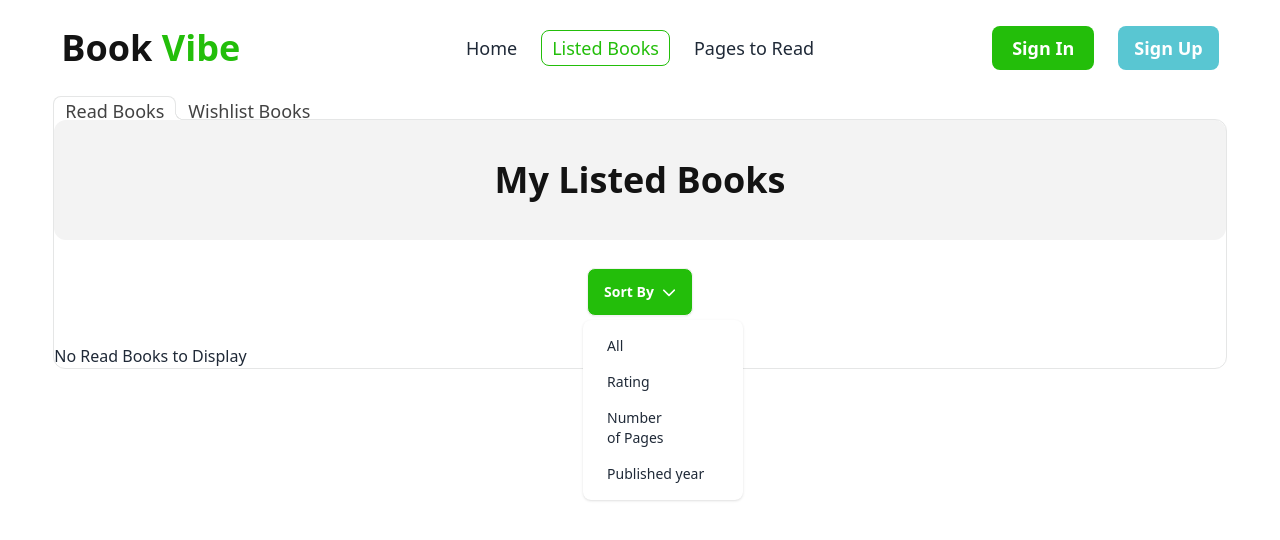
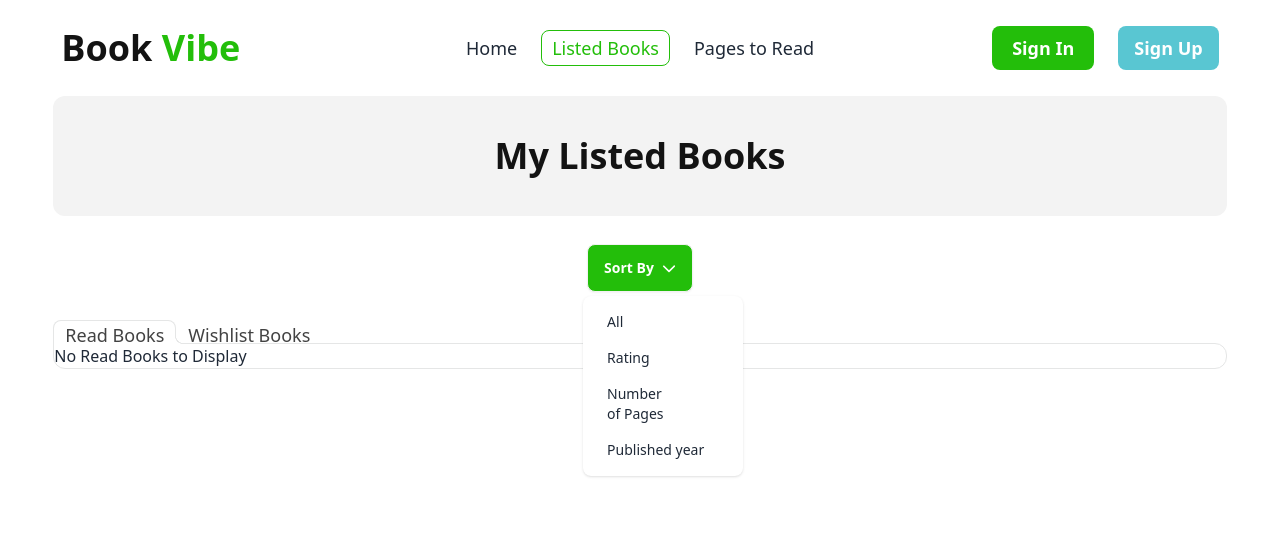
Before and after one commit to alamin-wd/rb8-a8-book-vibe, a React (Vite) app: page /listedBooks in a window 1280 px wide. Both pictures are taken after a click on the heading "Sort By". Shown: the top 540 px of the page. Built offline with nearby package versions, Linux system fonts and the light colour scheme.

Commit message:
Complete

```diff
--- a/src/components/ListedBooks/ListedBooks.jsx
+++ b/src/components/ListedBooks/ListedBooks.jsx
@@ -3,34 +3,15 @@ import { useEffect, useState } from "react";
 import { getStoredReadBooks, getStoredWishlistBooks } from "../../utility/localStorage";
 import ReadBooks from "../ReadBooks/ReadBooks";
 import WishlistBooks from "../WishlistBooks/WishlistBooks";
+import { FaChevronDown } from "react-icons/fa6";
+
 
 
 const ListedBooks = () => {
 
     const [books, setBooks] = useState([]);
-
     const [readBooks, setReadBooks] = useState([]);
-
     const [wishlistBooks, setWishlistBooks] = useState([]);
-
-    // const handleFilterBooks = filter => {
-
-    //     if(filter === 'all'){
-    //         setDisplayJobs(appliedJobs);
-    //     }
-    //     else if(filter === 'remote'){
-    //         const remoteJobs = appliedJobs.filter(appliedJob => appliedJob.remote_or_onsite === 'Remote');
-
-    //         setDisplayJobs(remoteJobs);
-    //     }
-    //     else if(filter === 'onsite'){
-    //         const onsiteJobs = appliedJobs.filter(appliedJob => appliedJob.remote_or_onsite === 'Onsite');
-
-    //         setDisplayJobs(onsiteJobs);
-    //     }
-
-    // }
-
 
     useEffect(() => {
         fetch('/books.json')
@@ -58,6 +39,29 @@ const ListedBooks = () => {
     return (
 
         <div>
+            <div>
+
+                <div className="bg-[#1313130D] rounded-xl py-6 md:py-10 text-center">
+                    <h2 className="text-[#131313] text-2xl md:text-4xl font-bold">My Listed Books { }</h2>
+                </div>
+
+                <div className="my-6 text-center">
+                    <details className="dropdown ">
+
+                        <summary className="m-1 btn bg-[#23BE0A] hover:bg-[#59C6D2] text-white">Sort By <FaChevronDown /></summary>
+
+                        <ul className="p-2 shadow menu dropdown-content z-[1] bg-base-100 rounded-lg w-40">
+
+                            <li><a>All</a></li>
+                            <li><a>Rating</a></li>
+                            <li><a>Number of Pages</a></li>
+                            <li><a>Published year</a></li>
+
+                        </ul>
+                    </details>
+                </div>
+
+            </div>
 
             {/* Read Books & Wishlist Books Tab */}
 
@@ -66,10 +70,13 @@ const ListedBooks = () => {
                 <input type="radio" name="my_tabs_2" role="tab" className="tab text-[#131313CC] text-lg font-medium" aria-label="Read Books " checked />
 
                 <div role="tabpanel" className="tab-content bg-base-100 border-base-300 rounded-xl ">
-                    {
-                        <ReadBooks books={readBooks}></ReadBooks>
 
-                    }
+                    <div>
+                        {
+                            <ReadBooks books={readBooks}></ReadBooks>
+
+                        }
+                    </div>
                 </div>
 
                 <input type="radio" name="my_tabs_2" role="tab" className="tab text-[#131313CC] text-lg font-medium" aria-label="Wishlist Books" />
--- a/src/components/ReadBooks/ReadBooks.jsx
+++ b/src/components/ReadBooks/ReadBooks.jsx
@@ -3,31 +3,11 @@ import { IoLocationOutline } from "react-icons/io5";
 import { HiOutlineUsers } from "react-icons/hi2";
 import { MdOutlineContactPage } from "react-icons/md";
 import PropTypes from 'prop-types';
-import { FaChevronDown } from "react-icons/fa6";
 
 
 const ReadBooks = ({ books }) => {
 
     return (
-        <div>
-
-<div className="bg-[#1313130D] rounded-xl py-6 md:py-10 text-center">
-                <h2 className="text-[#131313] text-2xl md:text-4xl font-bold">My Listed Books { }</h2>
-            </div>
-
-            <div className="my-6 text-center">
-                <details className="dropdown ">
-                    <summary className="m-1 btn bg-[#23BE0A] hover:bg-[#59C6D2] text-white">Sort By <FaChevronDown /></summary>
-                    <ul className="p-2 shadow menu dropdown-content z-[1] bg-base-100 rounded-lg w-40">
-                        <li><a>All</a></li>
-                        <li><a>Rating</a></li>
-                        <li><a>Number of Pages</a></li>
-                        <li><a>Published year</a></li>
-                        {/* <li onClick={() => handleFilterJobs('onsite')}><a>Onsite</a></li> */}
-                    </ul>
-                </details>
-            </div>
-
             <div>
 
 
@@ -110,7 +90,6 @@ const ReadBooks = ({ books }) => {
                     )
                 }
             </div>
-        </div>
     );
 };
 
```
